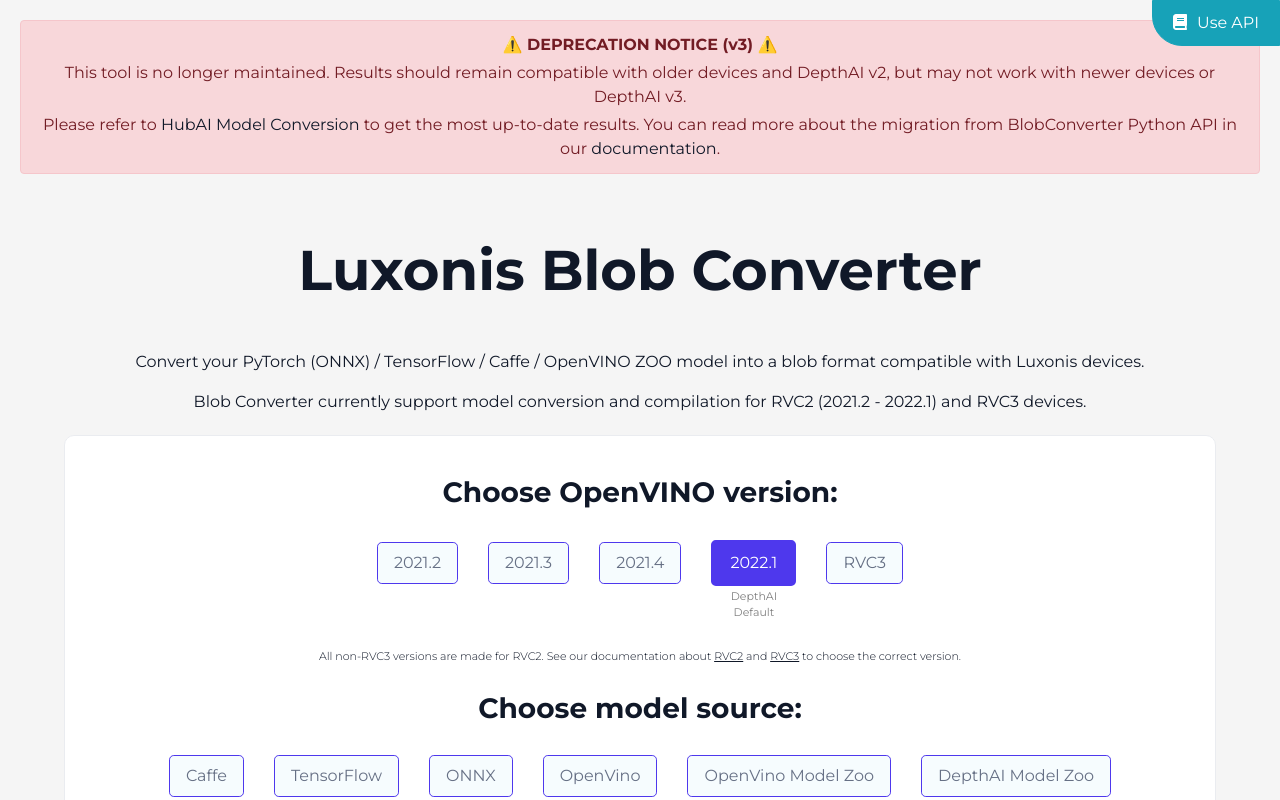
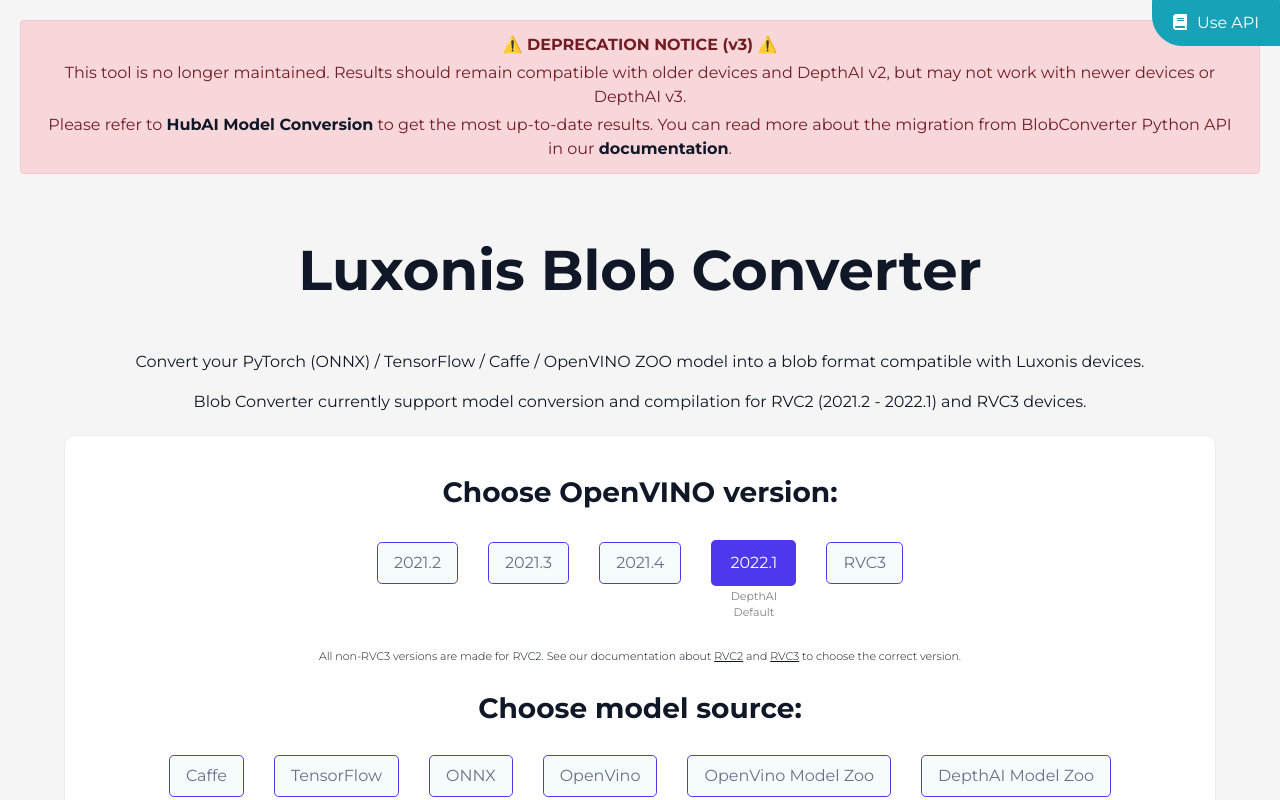
Before and after one commit to luxonis/blobconverter, a React (Create React App) app in the folder websrc/: page / in a window 1280 px wide. Built offline with nearby package versions, Linux system fonts and the light colour scheme.

Commit message:
make links bold

```diff
--- a/websrc/src/components/Content.jsx
+++ b/websrc/src/components/Content.jsx
@@ -18,11 +18,11 @@
       <p className="mb-0">
         Please refer to{' '}
         <a href="https://docs.luxonis.com/cloud/hubai/features/model-conversion/" target="_blank" rel="noopener noreferrer" className="text-black text-decoration-underline">
-          HubAI Model Conversion
+          <strong>HubAI Model Conversion</strong>
         </a>{' '}
         to get the most up-to-date results. You can read more about the migration from BlobConverter Python API in our {' '}
         <a href="https://docs.luxonis.com/software-v3/ai-inference/conversion/rvc-conversion/online/hubai/#HubAI-Migration%20from%20BlobConverter" target="_blank" rel="noopener noreferrer" className="text-black text-decoration-underline">
-          documentation
+          <strong>documentation</strong>
         </a>.
       </p>
     </Alert>
```
